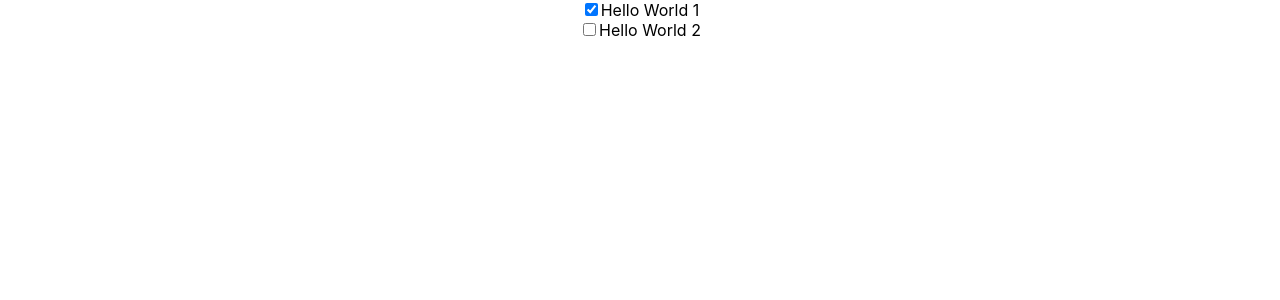
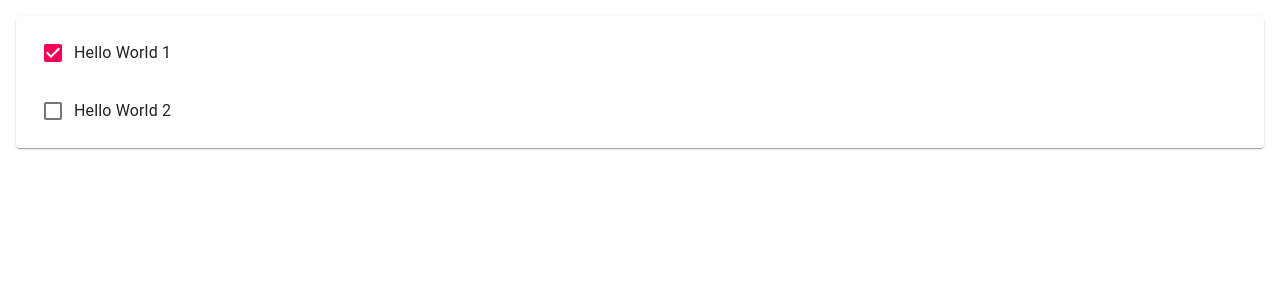
Before and after one commit to dev-ming/todo-app, a React (Create React App) app: page / in a window 1280 px wide. Shown: the top 300 px of the page. Built offline with nearby package versions, Linux system fonts and the light colour scheme.

Commit message:
:lipstick: update ui style

```diff
--- a/src/App.js
+++ b/src/App.js
@@ -1,6 +1,7 @@
 import "./App.css";
 import Todo from "./Todo";
 import React, { Component } from "react";
+import { Paper, List } from "@material-ui/core";
 
 class App extends Component {
   constructor(props) {
@@ -14,9 +15,15 @@
   }
 
   render() {
-    const todoItems = this.state.items.map((item, idx) => (
-      <Todo item={item} key={item.id} />
-    ));
+    const todoItems = this.state.items.length > 0 && (
+      <Paper style={{ margin: 16 }}>
+        <List>
+          {this.state.items.map((item, idx) => (
+            <Todo item={item} key={item.id} />
+          ))}
+        </List>
+      </Paper>
+    );
 
     return <div className="App">{todoItems}</div>;
   }
--- a/src/Todo.js
+++ b/src/Todo.js
@@ -1,4 +1,5 @@
 import React, { Component } from "react";
+import { ListItem, ListItemText, InputBase, Checkbox } from "@material-ui/core";
 
 class Todo extends Component {
   constructor(props) {
@@ -7,16 +8,22 @@
   }
 
   render() {
+    const item = this.state.item;
     return (
-      <div className="Todo">
-        <input
-          type="Checkbox"
-          id={this.state.item.id}
-          name={this.state.item.id}
-          checked={this.state.item.done}
-        />
-        <label id={this.state.item.id}>{this.state.item.title}</label>
-      </div>
+      <ListItem>
+        <Checkbox checked={item.done} />
+        <ListItemText>
+          <InputBase
+            inputProps={{ "aria-label": "naked" }}
+            type="text"
+            id={item.id}
+            name={item.id}
+            value={item.title}
+            multiline={true}
+            fullWidth={true}
+          />
+        </ListItemText>
+      </ListItem>
     );
   }
 }
```
